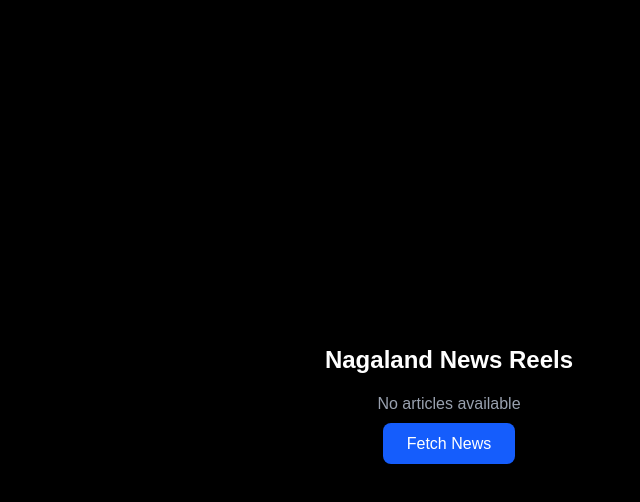
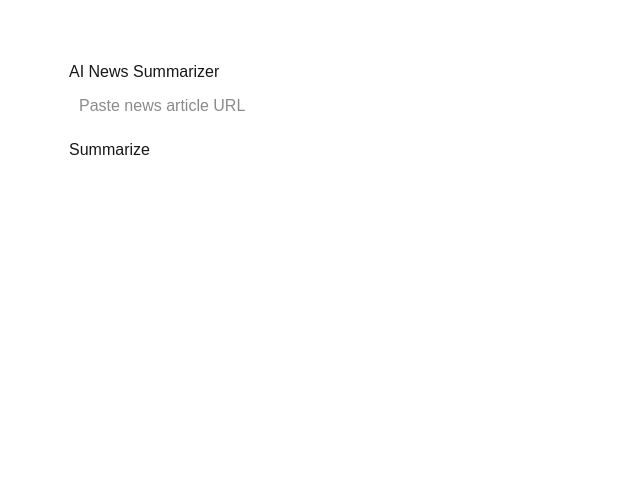
Before and after one commit to kimiscool0011/AI-News-Summarizer, a Next.js app: page / in a window 1280 px wide. Shown: the top 502 px of the page, without its empty margins (191-831 px from the left). Built offline with nearby package versions, Linux system fonts and the light colour scheme; no server answers; the database is empty.

Commit message:
html tags

```diff
--- a/app/page.tsx
+++ b/app/page.tsx
@@ -1,5 +1,71 @@
-import NewsPage from "../components/NewsPage";
+"use client";
 
-export default function Home() {
-  return <NewsPage />;
+import { useState } from "react";
+import { stripHtml } from "@/lib/stripHtml";
+
+export default function HomePage() {
+  const [url, setUrl] = useState("");
+  const [summary, setSummary] = useState("");
+  const [loading, setLoading] = useState(false);
+  const [error, setError] = useState("");
+
+  const handleSummarize = async () => {
+    if (!url) return;
+
+    setLoading(true);
+    setError("");
+    setSummary("");
+
+    try {
+      const res = await fetch("/api/summarize", {
+        method: "POST",
+        headers: {
+          "Content-Type": "application/json",
+        },
+        body: JSON.stringify({ url }),
+      });
+
+      const data = await res.json();
+
+      if (!res.ok) {
+        throw new Error(data.error || "Failed to summarize");
+      }
+
+      setSummary(data.summary);
+    } catch (err: any) {
+      setError(err.message || "Something went wrong");
+    } finally {
+      setLoading(false);
+    }
+  };
+
+  return (
+    <main style={{ maxWidth: "800px", margin: "40px auto", padding: "20px" }}>
+      <h1>AI News Summarizer</h1>
+
+      <input
+        type="text"
+        placeholder="Paste news article URL"
+        value={url}
+        onChange={(e) => setUrl(e.target.value)}
+        style={{ width: "100%", padding: "10px", marginBottom: "10px" }}
+      />
+
+      <button onClick={handleSummarize} disabled={loading}>
+        {loading ? "Summarizing..." : "Summarize"}
+      </button>
+
+      {error && <p style={{ color: "red" }}>{error}</p>}
+
+      {summary && (
+        <section style={{ marginTop: "30px" }}>
+          <h2>Summary</h2>
+
+          <p style={{ whiteSpace: "pre-line", lineHeight: "1.6" }}>
+            {stripHtml(summary)}
+          </p>
+        </section>
+      )}
+    </main>
+  );
 }
--- /dev/null
+++ b/lib/stripHTML.ts
@@ -0,0 +1,11 @@
+// lib/stripHtml.ts
+
+export function stripHtml(html: string): string {
+  if (!html) return "";
+
+  return html
+    .replace(/<\/p>/gi, "\n\n") // convert paragraph endings to line breaks
+    .replace(/<br\s*\/?>/gi, "\n")
+    .replace(/<[^>]*>/g, "") // remove all remaining HTML tags
+    .trim();
+}
```
